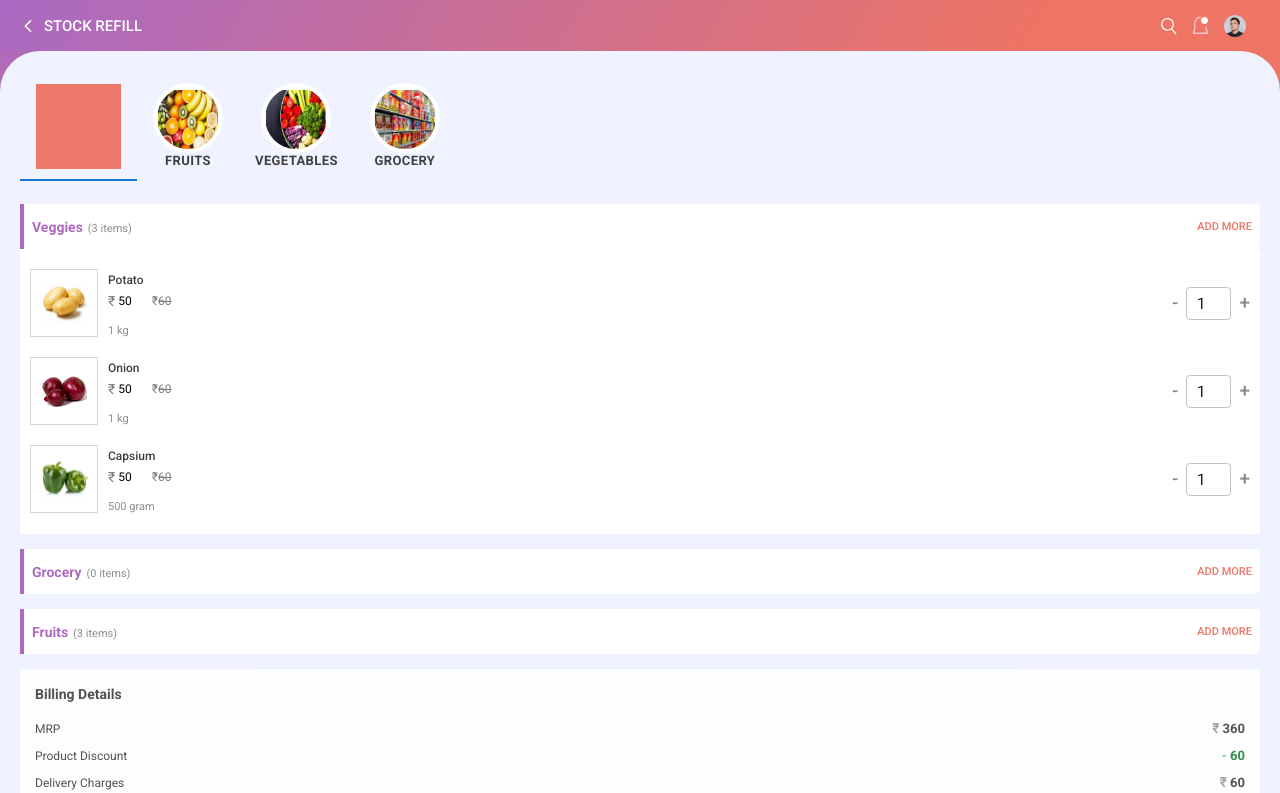
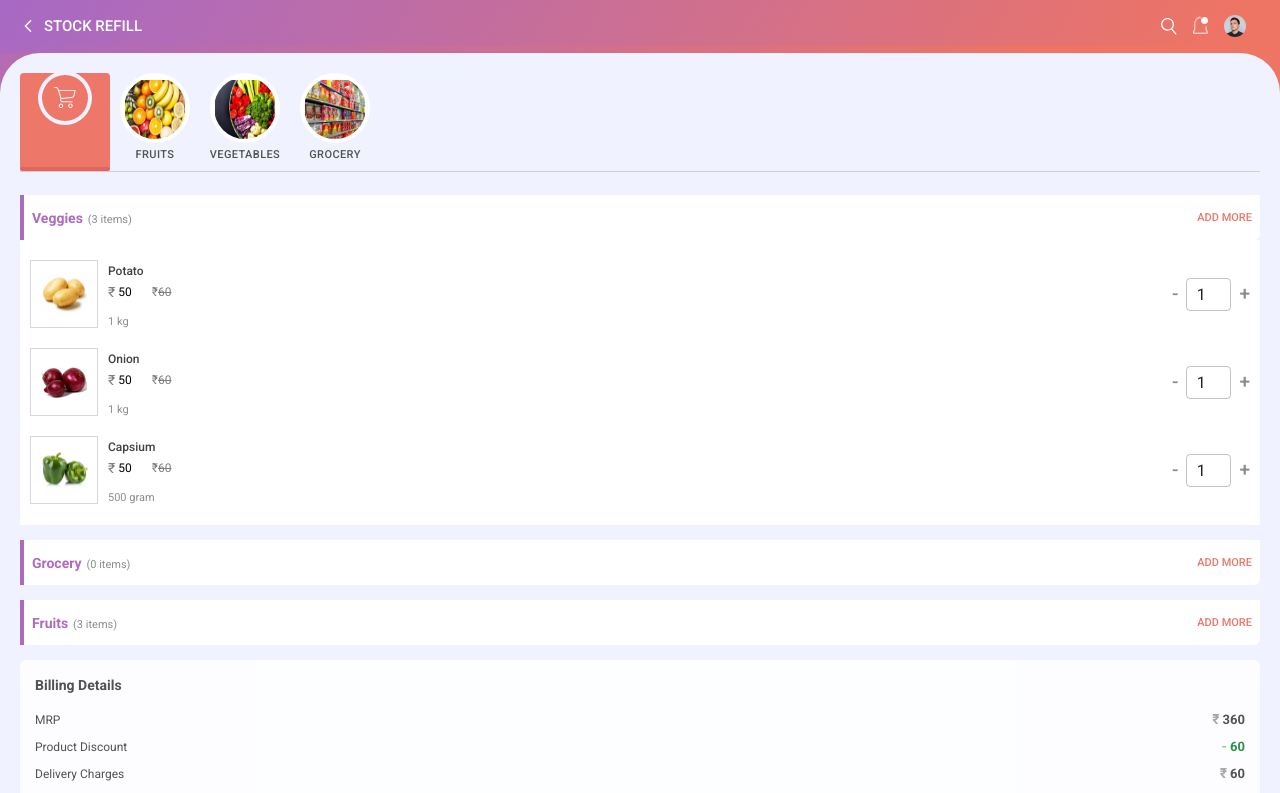
Before and after one commit to anshultanwani/Saab, a React (Create React App) app: page /stock-refill in a window 1280 px wide. Shown: the top 793 px of the page. Built offline with nearby package versions, Linux system fonts and the light colour scheme.

Commit message:
stock changes

```diff
--- a/src/components/StockList.jsx
+++ b/src/components/StockList.jsx
@@ -46,7 +46,7 @@ const StockList = props => {
                             className="mob-field"
                             sx={{ m: 1}}
                             InputProps={{
-                                value: data.quantity,
+                                value: data.quantity || 0,
                                 type: 'number',
                                 onChange: (e) => updateQty(Number(e.target.value),index)
                             }}
--- a/src/components/StockRefillButton.jsx
+++ b/src/components/StockRefillButton.jsx
@@ -11,7 +11,7 @@ const StockRefillButton = props => {
         <div className='stockrefill-button-sec'>
             <div className='stockrefillebtn-label-holder'>
                 <div className='button-text'>
-                    Rps 600
+                    ₹ 600
                     <span>(6 items)</span>
                 </div>
                 <div className='btn-holder'>
--- a/src/components/StockRefillHead.jsx
+++ b/src/components/StockRefillHead.jsx
@@ -1,24 +1,31 @@
 import { Tab, Tabs } from "@mui/material";
 import React, { useEffect, useState } from "react";
 import { connect } from 'react-redux';
+import {ReactComponent as Cart} from '../assets/images/cart.svg';
 import './stockRefillHead.scss';
 
 
 const StockRefillHead = (props) => {
+    const {
+        count
+    } = props;
+
     const [curSection,updateSection] = useState(0);
 
     const getSection = () => {
         let arr = [(
-            <Tab className='an' label={(
+            <Tab className='single-tab cart' id={'cart'} label={(
                 <div className={"cart-sec " }>
-
+                    <div className="circle">
+                        <Cart />
+                    </div>
                 </div>
             )} />
         )];
         arr.push(
             Object.keys(props.stockRefillHeadset).map((item , index)=> {
                 return (
-                    <Tab classes="abc" label={
+                    <Tab className="single-tab" id={item} label={
                         <>
                         <div key={index} class="stockcat-sec">
                             <img src={require('../assets/'+ props.stockRefillHeadset[item].displayImage).default} />
@@ -33,10 +40,12 @@ const StockRefillHead = (props) => {
         return (
             <Tabs
                 value={curSection}
-                onChange={(e,newVal) => updateSection(newVal)}
+                onChange={(e,newVal) => {
+                    updateSection(newVal);
+                    props.onTabChange(e.currentTarget.id);
+                }}
                 variant="scrollable"
-                className="abc"
-                classes={'abc'}
+                className="tabs-sec"
                 aria-label="icon tabs example">
                 {arr}
             </Tabs>
--- a/src/components/header.scss
+++ b/src/components/header.scss
@@ -1,13 +1,14 @@
 // header css
+div { box-sizing: border-box;}
 .header-ui {
-    padding: 15px 19px 10px 22px;
+    // padding: 15px 19px 10px 22px;
     color: #fff;
     background: linear-gradient(119.01deg, #9867DA -20.39%, #EE7464 80.65%);
     min-height: 237px;
     position: relative;
 
     &.no-groc {
-        min-height: unset;
+        min-height: 53px;
 
         .header-bottom {
             padding: unset;
@@ -19,10 +20,19 @@
             }
         }
     }
+    .fake-div {
+        height: 40px;
+    }
 }
 
 .header-top {
+    position: fixed;
+    top: 0;
+    width: 100vw;
     display: block;
+    background: linear-gradient(119.01deg, #9867DA -20.39%, #EE7464 95.65%);
+    padding: 15px 19px 5px 22px;
+    z-index: 3;
 
     .left {
         display: inline-block;
@@ -86,7 +96,7 @@
 }
 
 .header-bottom {
-    padding: 25px 0 32px;
+    padding: 25px 19px 32px 22px;
 }
 
 img.loginphoto {
--- a/src/components/stockRefillHead.scss
+++ b/src/components/stockRefillHead.scss
@@ -1,14 +1,45 @@
 .stockcat-sec-outer {
-    padding: 0 0 23px 0;
+    margin: 0 0 23px 0;
+    border-bottom: 1px solid #00000025;
 
     .tab-holder {
         display: flex;
         align-items: flex-end;
+
+        .css-1aquho2-MuiTabs-indicator {
+            height: 4px;
+            border-radius: 5px;
+            background: #E3655B;
+        }
+
+        .single-tab {
+            padding: 0 0 10px;
+
+            &.cart {
+                padding: unset;
+            }
+        }
     }
     .cart-sec {
         background: #ED7768;
-        width: 85px;
-        height: 85px;
+        width: 100%;
+        height: 100%;
+        display: flex;
+        justify-content: center;
+        box-shadow: 0px 0px 7px rgba(0, 0, 0, 0.07);
+        border-radius: 4px;
+
+        .circle {
+            border: 4px solid #F0F2FF;
+            border-radius: 50%;
+            width: 60%;
+            height: 55%;
+            position: relative;
+            top: -2px;
+            display: flex;
+            justify-content: center;
+            align-items: center;
+        }
     }
     .stockcat-sec {
         border-radius: 50%;
@@ -23,10 +54,18 @@
         }
     }
     h6 {
-        margin: unset;
+        margin: 5px 0 0;
         text-align: center;
         color: #414141;
-        font-size: 13px;
+        font-weight: 500;
+        font-size: 11px;
+        line-height: 13px;
+        /* identical to box height */
+
+
+        color: #414141;
+
+        opacity: 0.9;
     }
 
 }
--- a/src/pages/StockRefill.jsx
+++ b/src/pages/StockRefill.jsx
@@ -18,6 +18,7 @@ const StockRefill = props => {
         highDemandCharges
     } = props;
 
+    const [currentView,updateView] = useState('cart');
     const [catSection,toggleSection] = useState({
         Veggies: {
             show: true,
@@ -45,8 +46,10 @@ const StockRefill = props => {
 
 
     useEffect(() => {
+        if(currentView == 'cart')
             sortList()
     },[])
+
 
     const BillingSection = props => {
         const {
@@ -80,6 +83,7 @@ const StockRefill = props => {
     }
     const  section = () => {
         let arr = [];
+        if(currentView == 'cart') {
             Object.keys(catSection).map(cur => {
                 arr.push(
                 <>
@@ -101,15 +105,20 @@ const StockRefill = props => {
                 </>
                 );
             })
+            arr.push(<BillingSection data={cartList} />);
+        }else {
+            arr.push(
+                <StockList list={props.stockCat[currentView].list} />
+            )
+        }
         return arr;
     }
 
     return (
         <div className='stock-refill'>
             <div className='border-card'>
-                <StockRefillHead/>
+                <StockRefillHead onTabChange={(val) => updateView(val)} />
                 {section()}
-                <BillingSection data={cartList} />
                 <div className='btn-holder'>
                     <Button
                         variant='contained'
@@ -145,7 +154,8 @@ const mapStateToProps = state => {
     return {
         cartList: state.cart.cartList,
         deliveryCharges: state.cart.deliveryCharges,
-        highDemandCharges: state.cart.highDemandCharges
+        highDemandCharges: state.cart.highDemandCharges,
+        stockCat: state.cart.stockCat
     }
 }
 export default connect(mapStateToProps)(withRouter(StockRefill));
--- a/src/pages/stock-refill.scss
+++ b/src/pages/stock-refill.scss
@@ -1,5 +1,6 @@
 .stock-refill {
-    background: linear-gradient(119.01deg, #9867DA -20.39%, #EE7464 52.65%);
+    background: linear-gradient(119.01deg, #9867DA -20.39%, #EE7464 40.65%);
+
     // height: 100vh;
 
     .border-card {
--- a/src/reducers/cart.js
+++ b/src/reducers/cart.js
@@ -63,23 +63,27 @@ const initialState = {
             list: [
                 {
                     "name":"apple",
-                    "image":"images/manageveggies/apple.png",
-                    "price": "300"
+                    "image":"images/apple.png",
+                    "price": "300",
+                    "actualPrice":"240"
                 },
                 {
                     "name":"Grapes",
-                    "image":"images/manageveggies/grapes.png",
-                    "price": "200"
+                    "image":"images/grapes.png",
+                    "price": "200",
+                    "actualPrice":"180"
                 },
                 {
                     "name":"banana",
-                    "image":"images/manageveggies/banna.png",
-                    "price": "200"
+                    "image":"images/banna.png",
+                    "price": "200",
+                    "actualPrice":"190"
                 },
                 {
                     "name":"Dragon Fruit",
-                    "image":"images/manageveggies/dragon-fruit.png",
-                    "price": "200"
+                    "image":"images/dragon-fruit.png",
+                    "price": "200",
+                    "actualPrice":"195"
                 },
             ],
         },
@@ -90,18 +94,21 @@ const initialState = {
             list: [
                 {
                     "name":"Onion",
-                    "image":"images/manageveggies/Onion.png",
-                    "price": "300"
+                    "image":"images/Onion.png",
+                    "price": "300",
+                    "actualPrice":"240"
                 },
                 {
                     "name":"Potato",
-                    "image":"images/manageveggies/Potato-veggie.png",
-                    "price": "200"
+                    "image":"images/Potato-veggie.png",
+                    "price": "200",
+                    "actualPrice":"180"
                 },
                 {
                     "name":"Tomato",
-                    "image":"images/manageveggies/Capcicum.png",
-                    "price": "200"
+                    "image":"images/Capcicum.png",
+                    "price": "200",
+                    "actualPrice":"195"
                 },
             ],
         },
@@ -112,18 +119,21 @@ const initialState = {
             list: [
                 {
                     "name":"Soap",
-                    "image":"images/manageveggies/vegetables.png",
-                    "price": "300"
+                    "image":"images/Capcicum.png",
+                    "price": "300",
+                    "actualPrice":"240"
                 },
                 {
                     "name":"Milk",
-                    "image":"images/manageveggies/vegetables.png",
-                    "price": "200"
+                    "image":"images/Capcicum.png",
+                    "price": "200",
+                    "actualPrice":"195"
                 },
                 {
                     "name":"curd",
-                    "image":"images/manageveggies/vegetables.png",
-                    "price": "200"
+                    "image":"images/Capcicum.png",
+                    "price": "200",
+                    "actualPrice":"195"
                 },
             ],
         }
```
Also changed, not shown: src/assets/images/cart.svg (added). Lines whose indentation alone changed are shown as unchanged.
